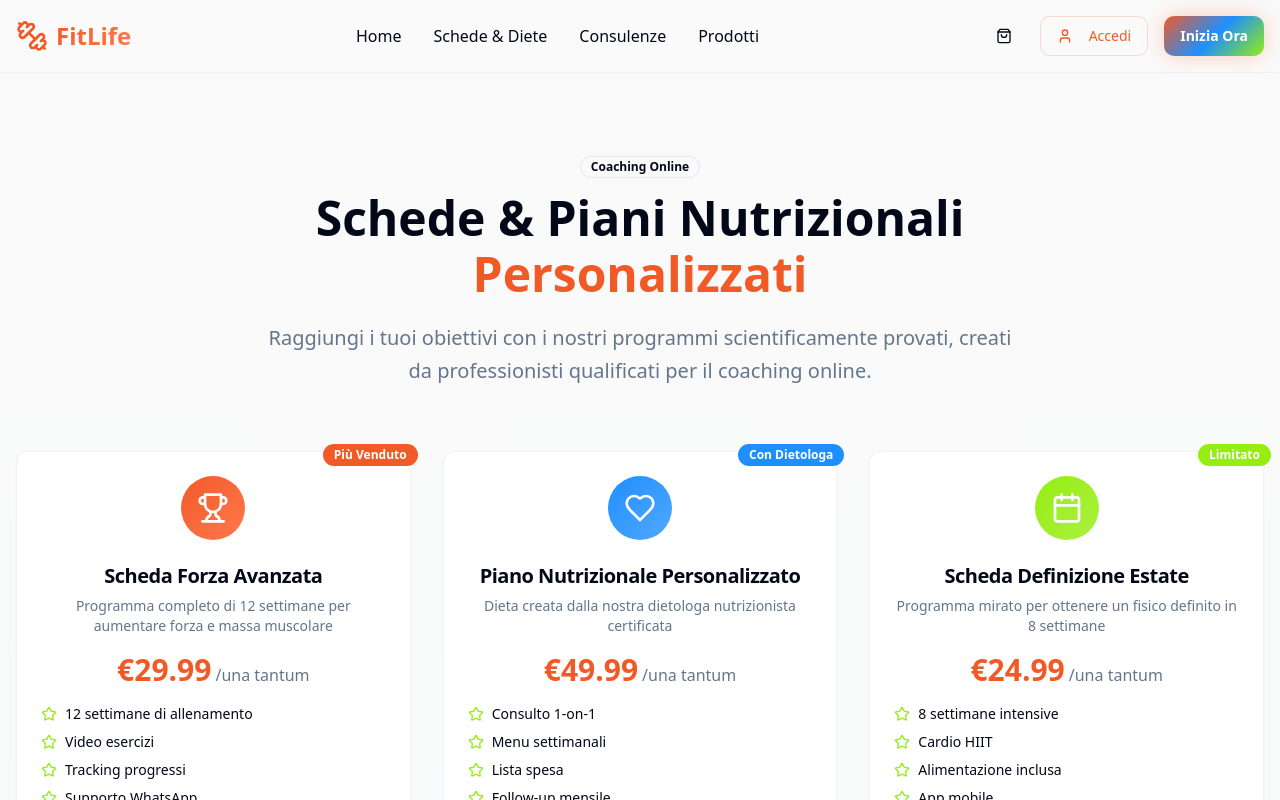
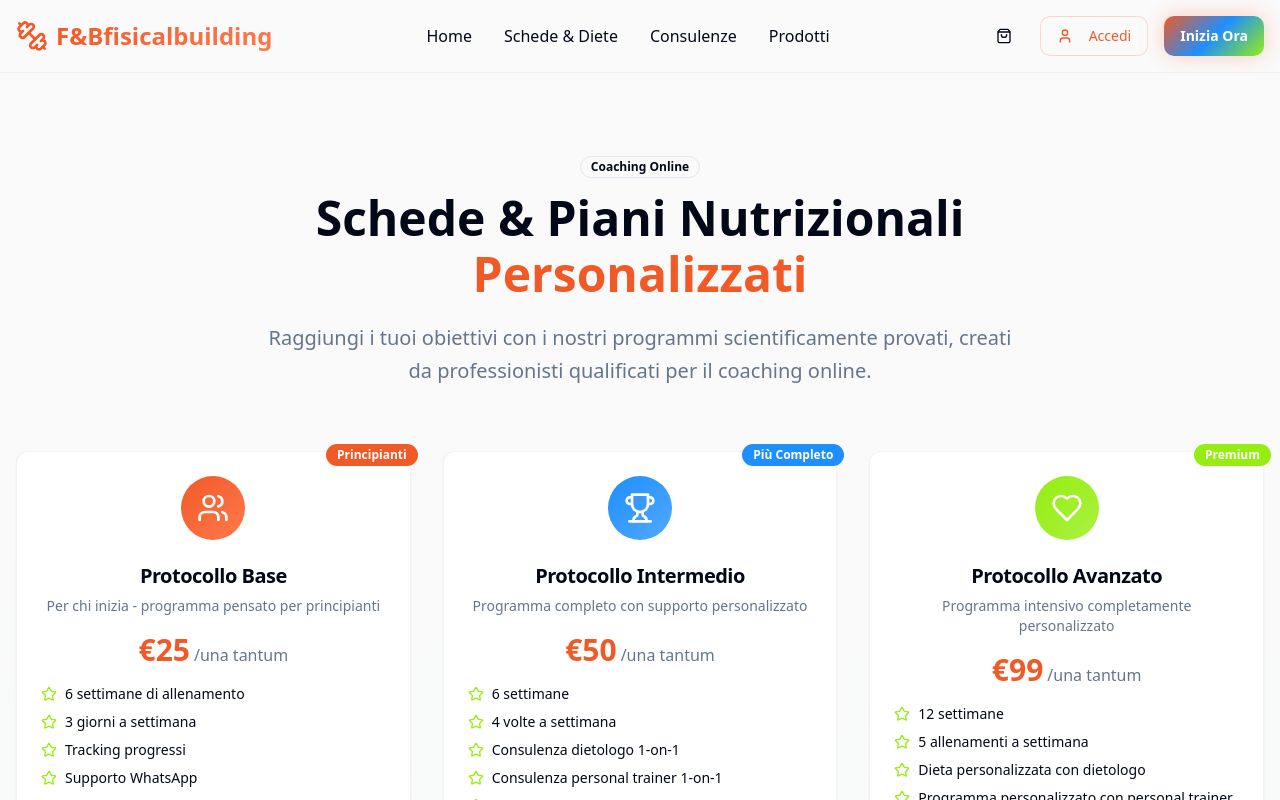
Before and after one commit to soldado88/fit-hub-digital-universe, a React (Vite) app: page /schede-e-diete in a window 1280 px wide. Shown: the top 800 px of the page. Built offline with nearby package versions, Linux system fonts and the light colour scheme.

Commit message:
Rename site and update content
Rename the site and update the content of the "Schede e diete" section with new protocols and pricing.

```diff
--- a/src/components/Header.tsx
+++ b/src/components/Header.tsx
@@ -8,7 +8,7 @@ export function Header() {
         <div className="flex items-center space-x-2">
           <Dumbbell className="w-8 h-8 text-primary" />
           <span className="text-2xl font-bold bg-gradient-primary bg-clip-text text-transparent">
-            FitLife
+            F&Bfisicalbuilding
           </span>
         </div>
 
--- a/src/pages/Consulenze.tsx
+++ b/src/pages/Consulenze.tsx
@@ -10,15 +10,15 @@ export default function Consulenze() {
     {
       id: 1,
       title: "Consulenza Personal Training",
-      description: "Sessione individuale con personal trainer qualificato per creare il tuo programma di allenamento personalizzato",
-      price: "€60",
-      duration: "60 minuti",
+      description: "Consulenza privata 1-on-1 con personal trainer qualificato",
+      price: "€49",
+      duration: "1 ora",
       type: "Online",
       features: [
         "Analisi del tuo stato fisico attuale",
         "Creazione piano di allenamento personalizzato",
         "Spiegazione tecnica degli esercizi",
-        "Follow-up via WhatsApp per 1 settimana"
+        "Follow-up via WhatsApp"
       ],
       badge: "Personal Trainer",
       icon: User,
@@ -27,15 +27,15 @@ export default function Consulenze() {
     {
       id: 2,
       title: "Consulenza Nutrizionale",
-      description: "Consulenza privata con dietologa nutrizionista certificata nel suo studio professionale",
-      price: "€80",
-      duration: "90 minuti",
-      type: "In Studio / Online",
+      description: "Consulenza privata 1-on-1 con dietologa nutrizionista nel suo studio",
+      price: "€49",
+      duration: "1 ora",
+      type: "In Studio",
       features: [
         "Anamnesi alimentare completa",
         "Piano nutrizionale personalizzato",
         "Educazione alimentare",
-        "Follow-up mensile incluso"
+        "Follow-up professionale"
       ],
       badge: "Dietologa Certificata",
       icon: Stethoscope,
--- a/src/pages/SchedeEDiete.tsx
+++ b/src/pages/SchedeEDiete.tsx
@@ -9,32 +9,32 @@ export default function SchedeEDiete() {
   const products = [
     {
       id: 1,
-      title: "Scheda Forza Avanzata",
-      description: "Programma completo di 12 settimane per aumentare forza e massa muscolare",
-      price: "€29.99",
-      features: ["12 settimane di allenamento", "Video esercizi", "Tracking progressi", "Supporto WhatsApp"],
-      badge: "Più Venduto",
-      icon: Trophy,
+      title: "Protocollo Base",
+      description: "Per chi inizia - programma pensato per principianti",
+      price: "€25",
+      features: ["6 settimane di allenamento", "3 giorni a settimana", "Tracking progressi", "Supporto WhatsApp"],
+      badge: "Principianti",
+      icon: Users,
       color: "primary"
     },
     {
       id: 2,
-      title: "Piano Nutrizionale Personalizzato",
-      description: "Dieta creata dalla nostra dietologa nutrizionista certificata",
-      price: "€49.99",
-      features: ["Consulto 1-on-1", "Menu settimanali", "Lista spesa", "Follow-up mensile"],
-      badge: "Con Dietologa",
-      icon: Heart,
+      title: "Protocollo Intermedio",
+      description: "Programma completo con supporto personalizzato",
+      price: "€50",
+      features: ["6 settimane", "4 volte a settimana", "Consulenza dietologo 1-on-1", "Consulenza personal trainer 1-on-1", "Tracking progressi", "Supporto WhatsApp"],
+      badge: "Più Completo",
+      icon: Trophy,
       color: "secondary"
     },
     {
       id: 3,
-      title: "Scheda Definizione Estate",
-      description: "Programma mirato per ottenere un fisico definito in 8 settimane",
-      price: "€24.99",
-      features: ["8 settimane intensive", "Cardio HIIT", "Alimentazione inclusa", "App mobile"],
-      badge: "Limitato",
-      icon: Calendar,
+      title: "Protocollo Avanzato",
+      description: "Programma intensivo completamente personalizzato",
+      price: "€99",
+      features: ["12 settimane", "5 allenamenti a settimana", "Dieta personalizzata con dietologo", "Programma personalizzato con personal trainer", "Consulenze 1-on-1", "Tracking progressi", "Assistenza WhatsApp"],
+      badge: "Premium",
+      icon: Heart,
       color: "accent"
     }
   ];
```
